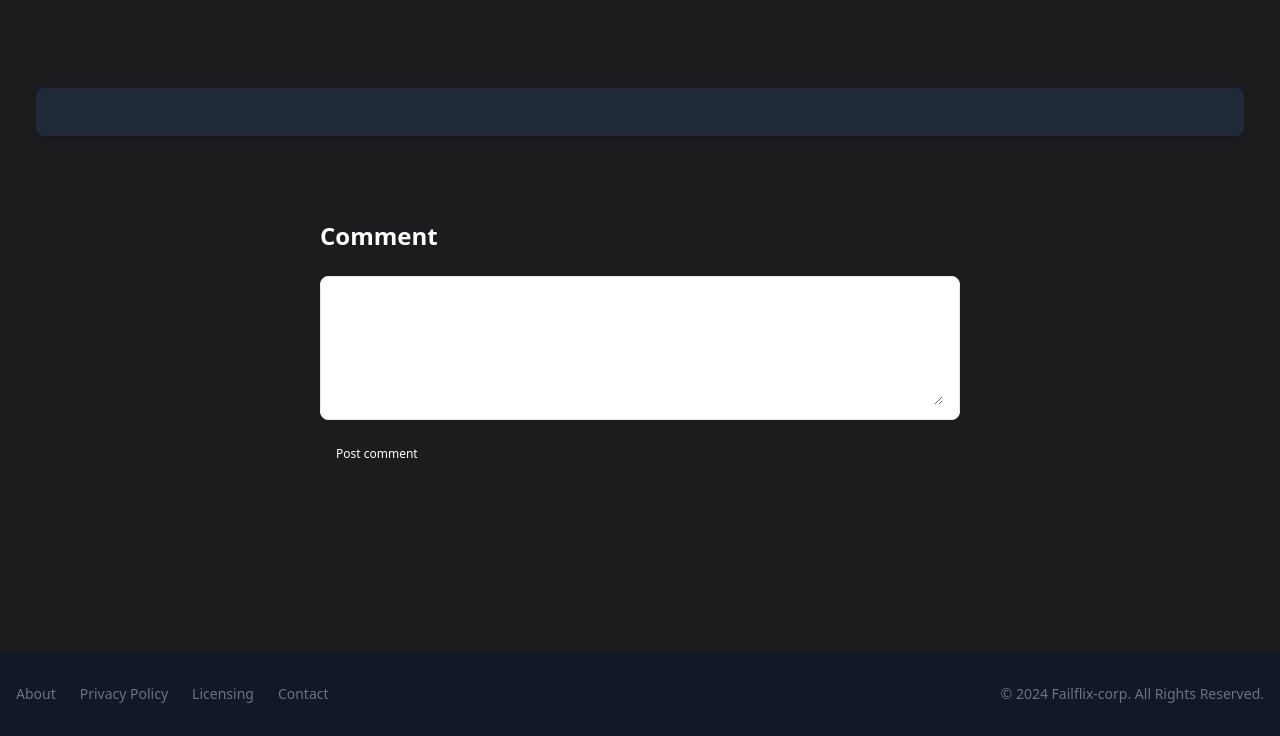
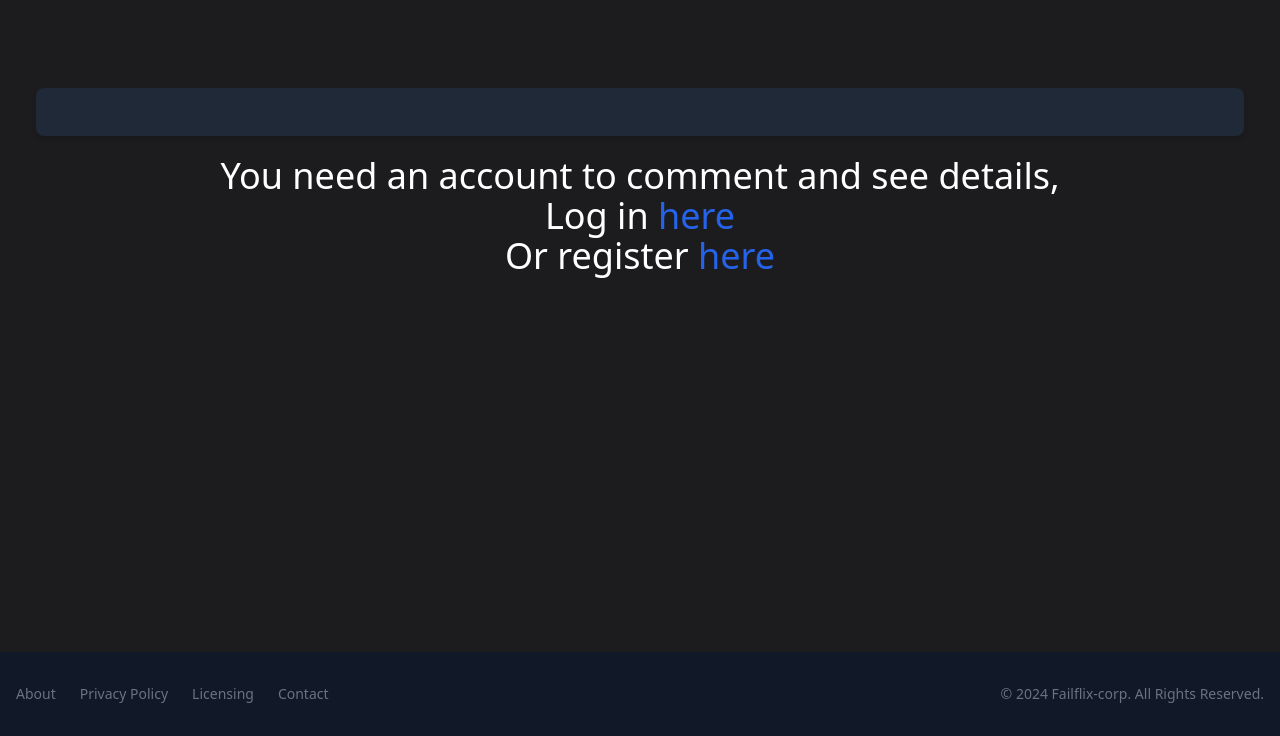
Before and after one commit to anthosaxe/getflix, a PHP site: page /film_data.php in a window 1280 px wide. Shown: the part 64-800 px from the top of the page. Run offline with PHP 8.4, Linux system fonts and the light colour scheme; some libraries are stand-ins or nearby versions.

Commit message:
start comment

```diff
--- a/source/film_data.php
+++ b/source/film_data.php
@@ -1,5 +1,7 @@
 <?php
-  session_start();
+session_start();
+// $nom = $_GET['name'];
+// $session = $_SESSION['username'];
 ?>
 
 <!DOCTYPE html>
@@ -16,7 +18,7 @@
 <body class="body-color">
 
   <div class="flex flex-col h-screen justify-between">
-  <header>
+    <header>
       <nav class="color-class border-gray-200 fixed w-full top-0 left-0 z-50 bg-gray-900">
         <div class="container mx-auto p-4">
           <div class="flex flex-wrap justify-between items-center">
@@ -26,7 +28,6 @@
             </a>
 
             <?php
-
             if (isset($_SESSION['username']) && $_SESSION['username'] !== null) {
               echo '<div>';
               echo "<p class='text-white'>connected as " . htmlspecialchars($_SESSION['username']) . "</p>";
@@ -46,18 +47,20 @@
     </header>
 
     <main class="mb-auto">
-
       <div class="container mx-auto px-4 mt-20">
         <div id="movie-detail" class="text-white bg-gray-800 movie-detail flex p-6 rounded-lg shadow-md"></div>
       </div>
 
-      <div>
+      <?php
+      // Afficher le formulaire de commentaire uniquement si l'utilisateur est connecté
+      if (isset($_SESSION['username']) && $_SESSION['username'] !== null) {
+        echo '<div>
         <section class="body-color py-8 lg:py-16 antialiased">
           <div class="max-w-2xl mx-auto px-4">
             <div class="flex justify-between items-center mb-6">
               <h2 class="text-lg lg:text-2xl font-bold text-white">Comment</h2>
             </div>
-            <form id="comment-form" class="mb-6">
+            <form id="comment-form" class="mb-6" method="post">
               <div class="py-2 px-4 mb-4 bg-white rounded-lg rounded-t-lg border border-gray-200 dark:bg-gray-800 dark:border-gray-700">
                 <label for="comment" class="sr-only">Your comment</label>
                 <textarea id="comment" name="comment" rows="6" class="px-0 w-full text-sm text-gray-900 border-0 focus:ring-0 focus:outline-none dark:text-white dark:placeholder-gray-400 dark:bg-gray-800" required></textarea>
@@ -69,7 +72,17 @@
             </form>
           </div>
         </section>
-      </div>
+      </div>';
+      } else {
+        echo '<div class="flex justify-center">
+                <h1 class="text-4xl text-center text-white text-extrabold">
+                    You need an account to comment and see details,<br>
+                    <p class="text-white">Log in <a href="login.php" class="font-medium text-blue-600 dark:text-blue-500 hover:underline">here</a></p>
+                    <p class="text-white">Or register <a href="register.php" class="font-medium text-blue-600 dark:text-blue-500 hover:underline">here</a></p>
+                </h1>
+            </div>';
+      }
+      ?>
     </main>
 
     <footer class="shadow bg-gray-900">
--- a/source/include/logout_process.php
+++ b/source/include/logout_process.php
@@ -3,8 +3,6 @@
 {
     session_unset(); // Unset all session variables
     session_destroy(); // Destroy the session itself
-
-
     exit();
 }
 
--- a/source/index.php
+++ b/source/index.php
@@ -30,7 +30,7 @@
               echo '<div>';
               echo "<p class='text-white'>connected as " . htmlspecialchars($_SESSION['username']) . "</p>";
               echo '<button class="inline-flex text-center text-sm rounded-lg focus:outline-none focus:ring-2 text-gray-400 hover:bg-gray-700 focus:ring-gray-600">
-                    <a href="logout.php">logout</a>
+                    <a href="./logout.php">logout</a>
                     </button>';
               echo '</div>';
             } else {
```
Also changed, not shown: source/logout.php (+7 -0 lines).
